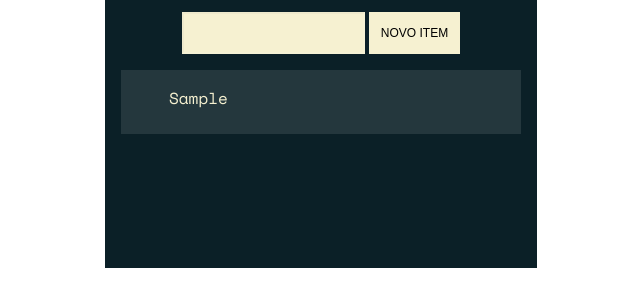
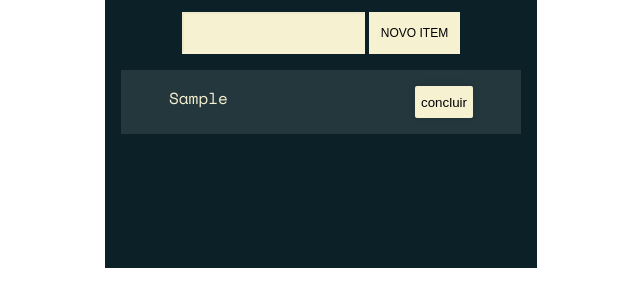
Before and after one commit to edisonyt/Proj-OracleOne, a plain HTML site: page Projeto_DOM_com_JS/index.html in a window 1280 px wide. Both pictures are taken after typing "Sample" into the empty fields and a click on the button "NOVO ITEM". Shown: the part 298-604 px from the top of the page, without its empty margins (319-959 px from the left). Drawn offline with nearby package versions, Linux system fonts and the light colour scheme; a web font is replaced by a local one.

Commit message:
utlizado appendChild para criar botao e li

```diff
--- a/Projeto_DOM_com_JS/index.html
+++ b/Projeto_DOM_com_JS/index.html
@@ -20,10 +20,8 @@
         <button class="form-button" data-form-button> Novo Item </button>
       </form>
 
-      <ul class="list">
-      <li class="task" data-task>
-        <p class="content">comprar um abacate</p>
-      </li>
+      <ul class="list" data-list>
+
       </ul>
     <script src="listaDeTarefas.js"></script>
 </body>
--- a/Projeto_DOM_com_JS/listaDeTarefas.js
+++ b/Projeto_DOM_com_JS/listaDeTarefas.js
@@ -1,19 +1,34 @@
 const criarTarefa = (evento) => {
     evento.preventDefault()
+
+    const lista = document.querySelector('[data-list]')
     const input = document.querySelector('[data-form-input]')
     const valor = input.value
 
-    console.log( valor );
+    const tarefa = document.createElement('li')
+    tarefa.classList.add('task')
 
-
-    const tarefa = document.querySelector('[data-task]')
     const conteudo = `<p class="content">${valor}<\p>`
 
     tarefa.innerHTML = conteudo
 
+    tarefa.appendChild(BotaoConclui())
+    lista.appendChild(tarefa)
     input.value = " "
 }
 
 const novaTarefa = document.querySelector('[data-form-button]')
 
 novaTarefa.addEventListener('click', criarTarefa)
+
+const BotaoConclui = () => {
+    const botaoConclui = document.createElement('button')
+
+    botaoConclui.classList.add('check-button')
+    botaoConclui.innerText = 'concluir'
+    botaoConclui.addEventListener('click', () => {
+        console.log ('fui clicado')
+    })
+
+    return botaoConclui
+}
```
